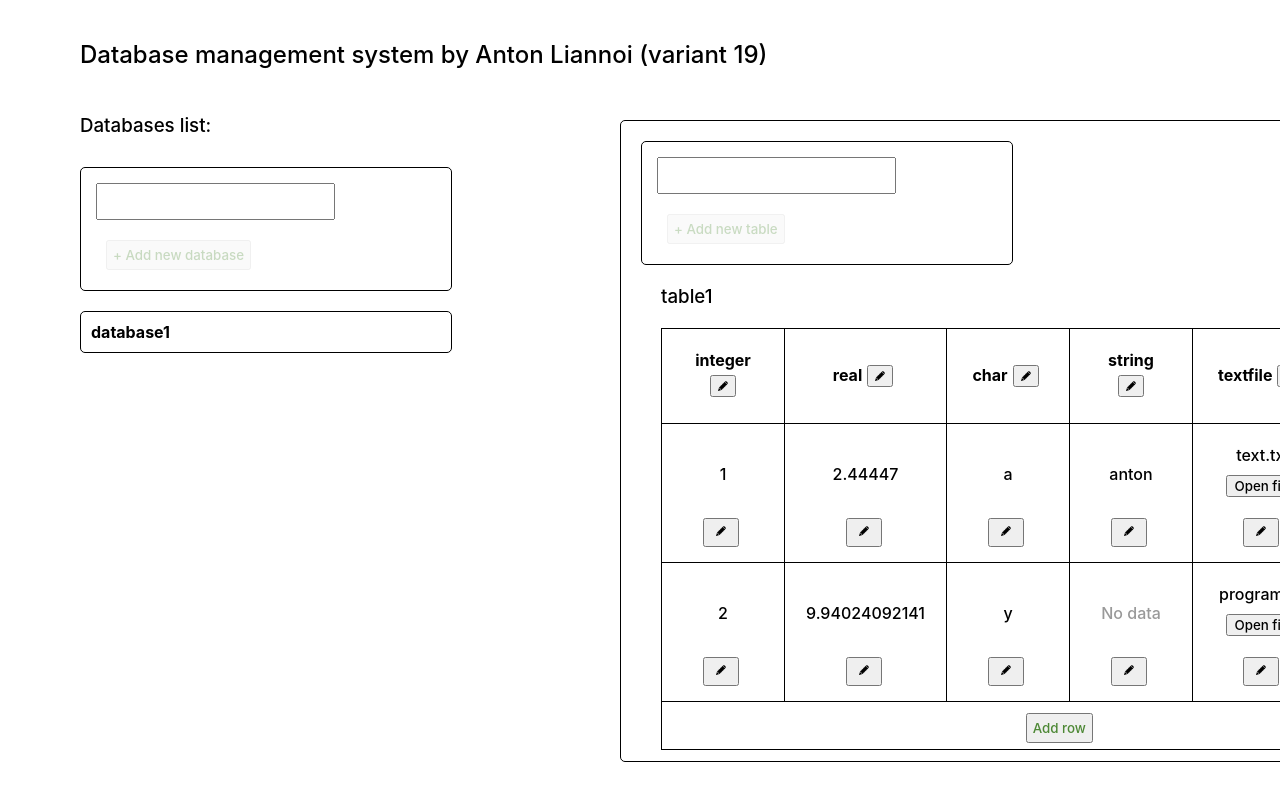
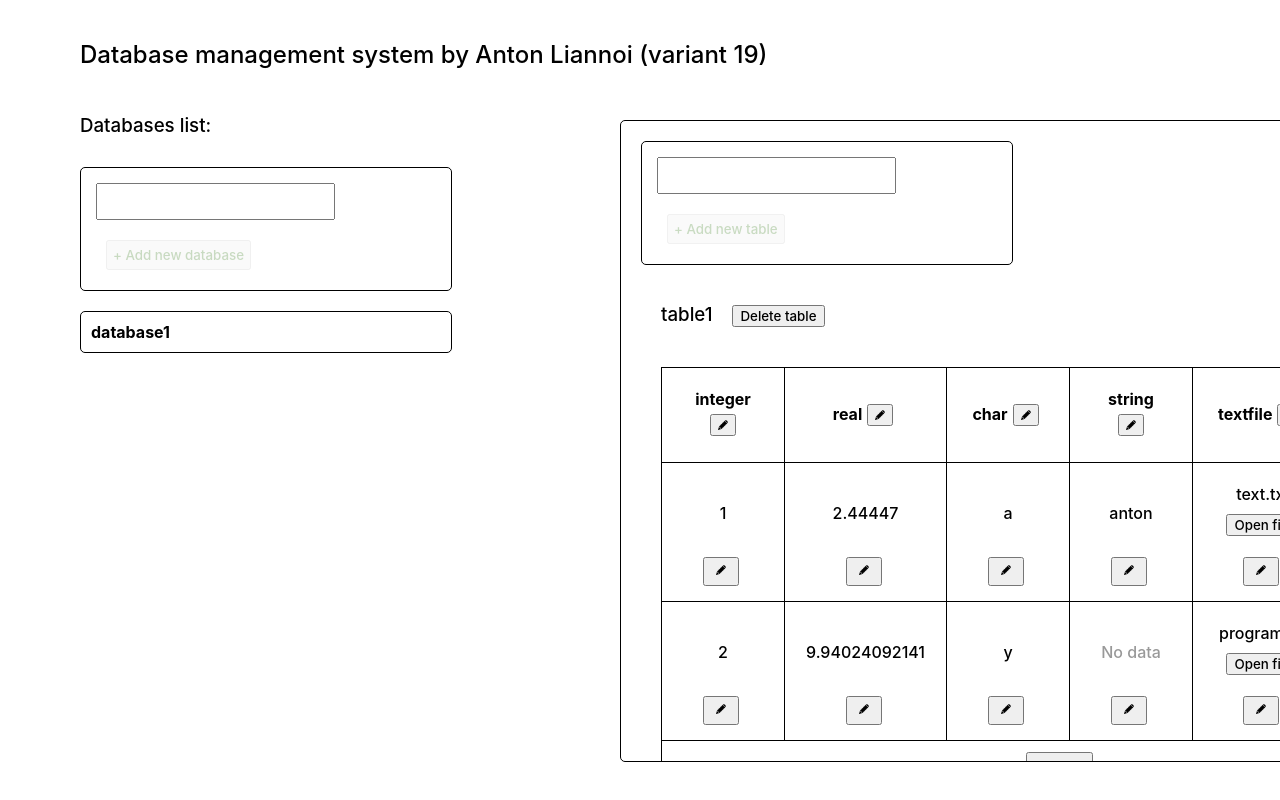
Before and after one commit to antliann/databases-ms, a React (Create React App) app: page / in a window 1280 px wide. Both pictures are taken after a click on the element "database1". Shown: the top 800 px of the page. Built offline with nearby package versions, Linux system fonts and the light colour scheme.

Commit message:
table deletion

```diff
--- a/src/classes/Database.js
+++ b/src/classes/Database.js
@@ -22,4 +22,12 @@ export class Database {
 
     return this.databases;
   }
+
+  deleteTable(tableID) {
+    const dbTables = this.databases[this.dbIndex].tables;
+
+    this.databases[this.dbIndex].tables = dbTables.filter((table) => table.id !== tableID);
+
+    return this.databases;
+  }
 }
--- a/src/classes/Table.js
+++ b/src/classes/Table.js
@@ -17,15 +17,15 @@ export class Table {
     return this.databases;
   }
 
+  addRow() {
+    this.table.rows.push(Array(this.table.columns.length).fill({}));
+
+    return this.databases;
+  }
+
   saveCell(row, col, data) {
     this.table.rows[row][col] = data;
 
     return this.databases;
   }
-
-  addRow() {
-    this.table.rows.push(Array(this.table.columns.length).fill({}));
-
-    return this.databases;
-  }
 }
--- a/src/components/DBTables.jsx
+++ b/src/components/DBTables.jsx
@@ -40,6 +40,8 @@ export const DBTables = ({ dbIndex }) => {
       colIndex
     });
   };
+
+  const deleteTable = (tableID) => () => dispatch({ type: 'DELETE_TABLE', tableID, dbIndex });
 
   const closeAddColModal = () => setColData(null);
 
@@ -89,7 +91,9 @@ export const DBTables = ({ dbIndex }) => {
         {
           tables.map((table, tableIndex) => (
             <div key={`table-${table.name}-${tableIndex}`}>
-              <h3>{table.name || 'Unnamed table'}</h3>
+              <h3>{table.name || 'Unnamed table'}
+                <button onClick={deleteTable(table.id)}>Delete table</button>
+              </h3>
               <table>
                 <tr>
                   {table.columns?.map((colObj, colIndex) => (
--- a/src/store/reducers.js
+++ b/src/store/reducers.js
@@ -8,36 +8,35 @@ export const rootReducer = (state = initialState, action) => {
   switch (action.type) {
     case 'CREATE_DB':
       db = new Database(state);
+      return db.createDatabase();
 
-      return db.createDatabase();
     case 'CREATE_TABLE':
       db = new Database(state, action.dbIndex);
+      return db.createTable(action.name);
 
-      return db.createTable(action.name);
+    case 'DELETE_TABLE':
+      db = new Database(state, action.dbIndex);
+      return db.deleteTable(action.tableID);
 
     case 'SAVE_CELL':
       const { cellId, data } = action;
-
       table = new Table(state, cellId.dbIndex, cellId.tableID);
 
       return table.saveCell(cellId.rowIndex, cellId.colIndex, data);
+
     case 'ADD_COLUMN':
       const { dbIndex: dbIndexCol, tableID: tableIDCol, colName, colType } = action;
-
       table = new Table(state, dbIndexCol, tableIDCol);
 
       return table.addCol(colName, colType);
-
     case 'EDIT_COLUMN':
       const { dbIndex: dbIndexColEd, tableID: tableIDColEd, colName: colNameEd, colIndex } = action;
-
       table = new Table(state, dbIndexColEd, tableIDColEd);
 
       return table.editCol(colNameEd, colIndex);
 
     case 'ADD_ROW':
       const { dbIndex: dbIndexRow, tableID: tableIDRow } = action;
-
       table = new Table(state, dbIndexRow, tableIDRow);
 
       return table.addRow();
```
